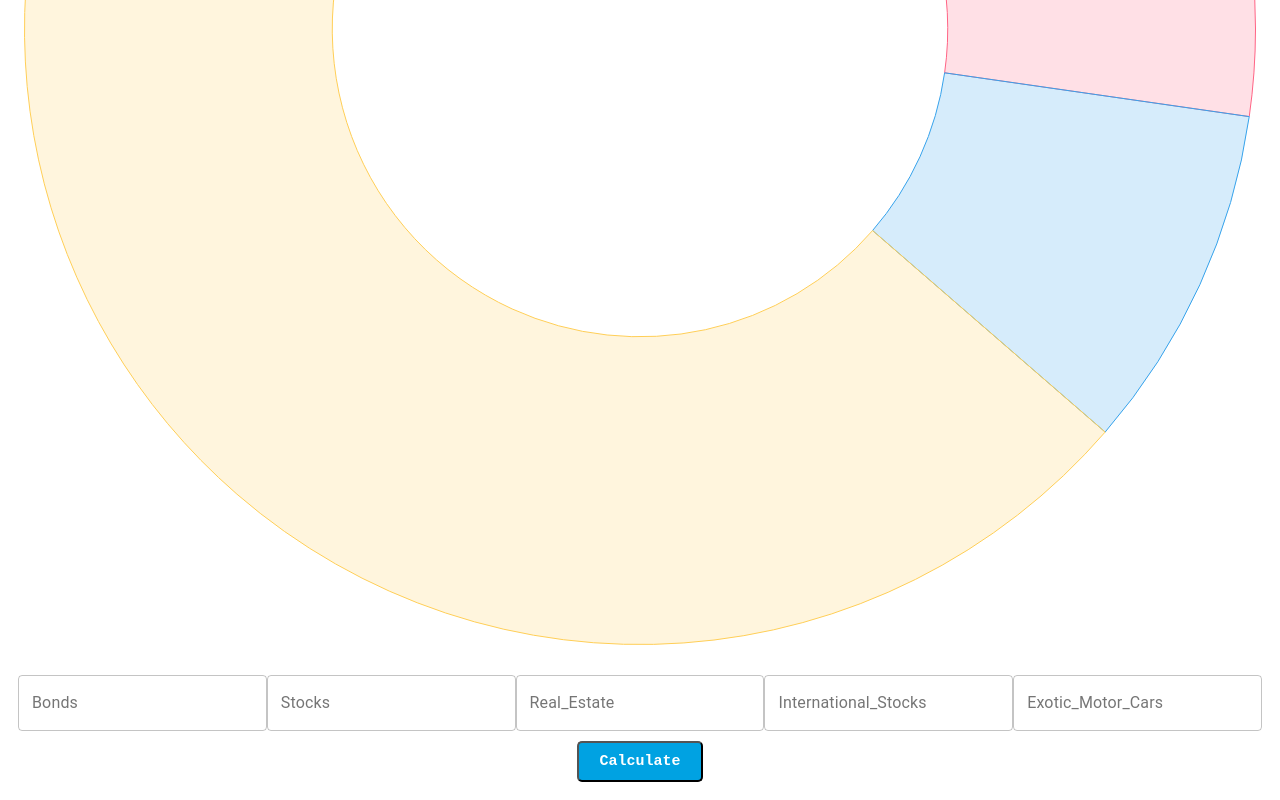
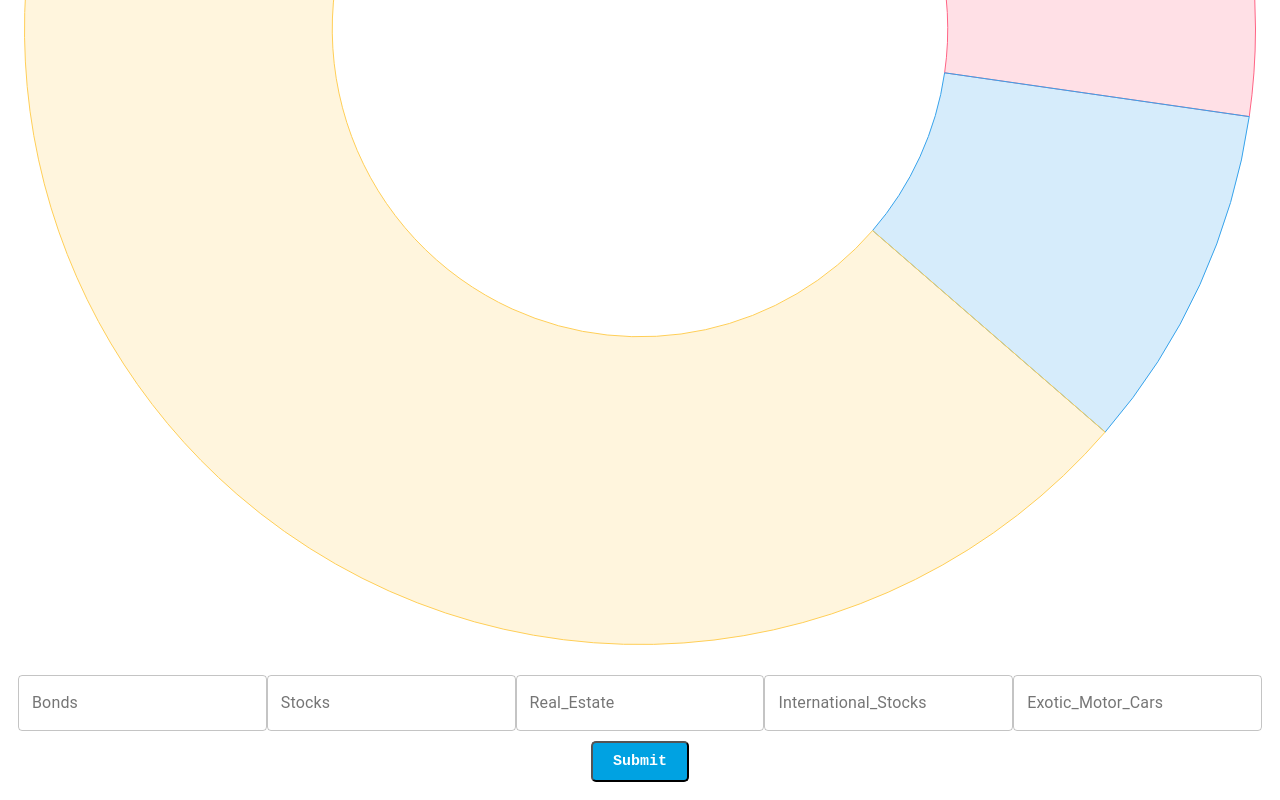
Before and after one commit to karenhlai/InvestorBot, a React (Create React App) app: page /#/manage/1 in a window 1280 px wide. Shown: the part 725-1525 px from the top of the page. Built offline with nearby package versions, Linux system fonts and the light colour scheme.

Commit message:
handleSubmit

```diff
--- a/src/components/manage/transactions.jsx
+++ b/src/components/manage/transactions.jsx
@@ -13,6 +13,8 @@ class Transactions extends React.Component {
       "International Stocks": null,
       "Exotic Motor Cars": null
     }
+
+    this.handleFormSubmit = this.handleFormSubmit.bind(this);
   }
 
   componentDidMount() {
@@ -58,24 +60,29 @@ class Transactions extends React.Component {
     );
   }
 
-  handleFormSubmit = (e) => {
+  async handleFormSubmit(e) {
     e.preventDefault();
-    console.log("Form Submitted!")
-    this.setState({
+    // console.log("Form Submitted!")
+    await this.setState({
       "Bonds": Number(e.target.Bonds.value),
       "Stocks": Number(e.target.Stocks.value),
       "Real Estate": Number(e.target.Real_Estate.value),
       "International Stocks": Number(e.target.International_Stocks.value),
       "Exotic Motor Cars": Number(e.target.Exotic_Motor_Cars.value),
+    });
 
-    })
-    console.log(this.state)
-    // debugger
+    this.calculateTransactions();
+  }
+
+  calculateTransactions = () => {
+    const categories = Object.keys(this.state);
+    const inputVals = Object.values(this.state);
+    const desiredPercentages = this.props.portfolio.financial_distribution;
+    debugger
   }
 
   render() {
     const categories = ['Bonds', 'Stocks', 'Real_Estate', 'International_Stocks', 'Exotic_Motor_Cars'];
-    console.log(this.state)
     return (
       <div>
         <h1>Manage My Finances</h1>
--- a/src/components/manage/transactions_form.jsx
+++ b/src/components/manage/transactions_form.jsx
@@ -40,6 +40,6 @@ export const TransactionsForm = ({ categories, handleFormSubmit }) => (
         variant="outlined"
       />
     {/* </ThemeProvider> */}
-    <input type="submit" value="Calculate"></input>
+    <input type="submit" value="Submit"></input>
   </form>
 );
--- a/src/reducers/portfolios_reducer.js
+++ b/src/reducers/portfolios_reducer.js
@@ -1,6 +1,6 @@
 import merge from 'lodash/merge';
 import { FETCH_PORTFOLIOS, FETCH_PORTFOLIO } from '../actions/portfolio_actions';
-import initialState from '../data/porfolios';
+import initialState from '../data/portfolios';
 
 
 export default (state = initialState, action) => {
```
Also changed, not shown: src/data/portfolios.js (renamed from src/data/porfolios.js).
